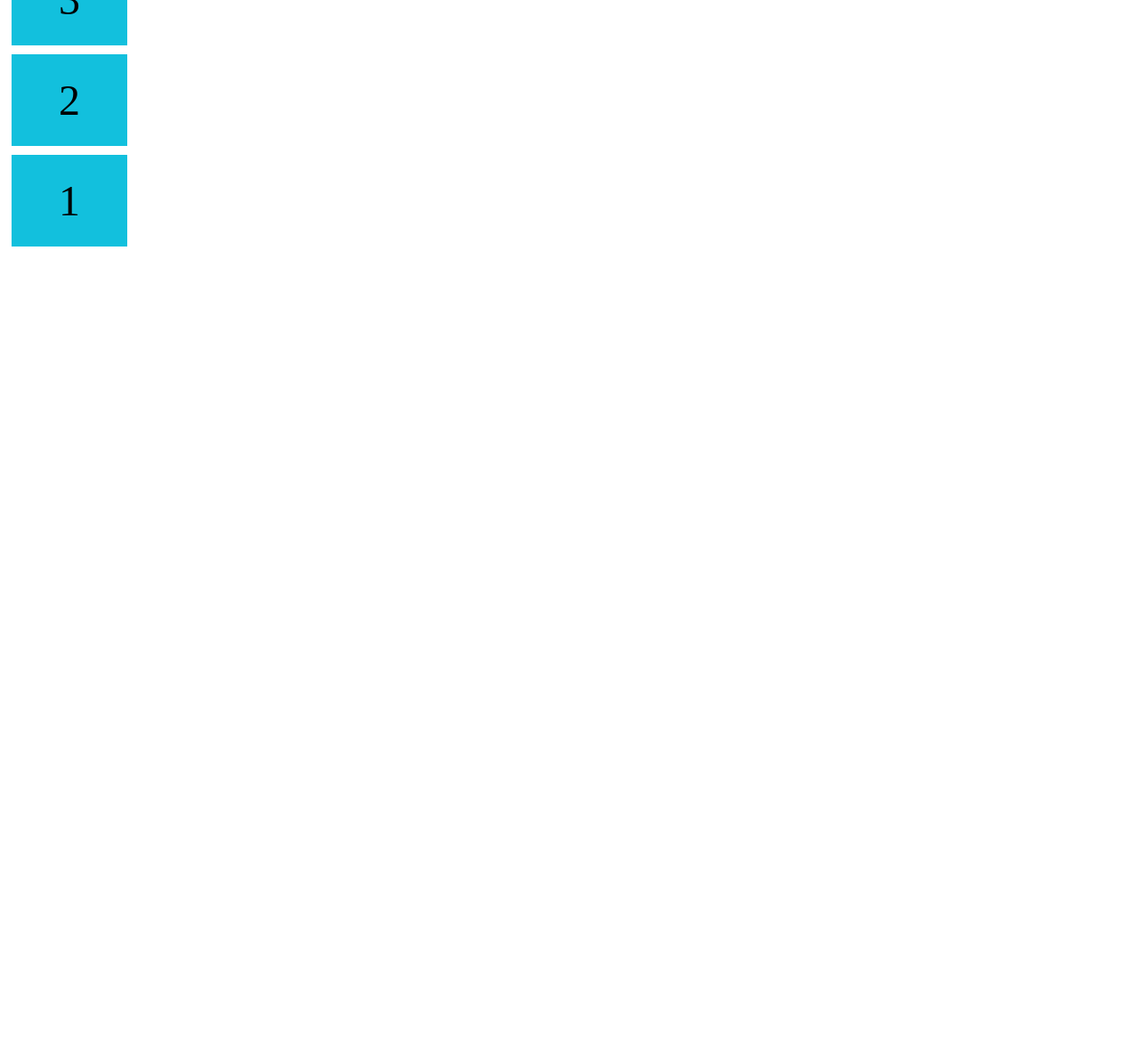
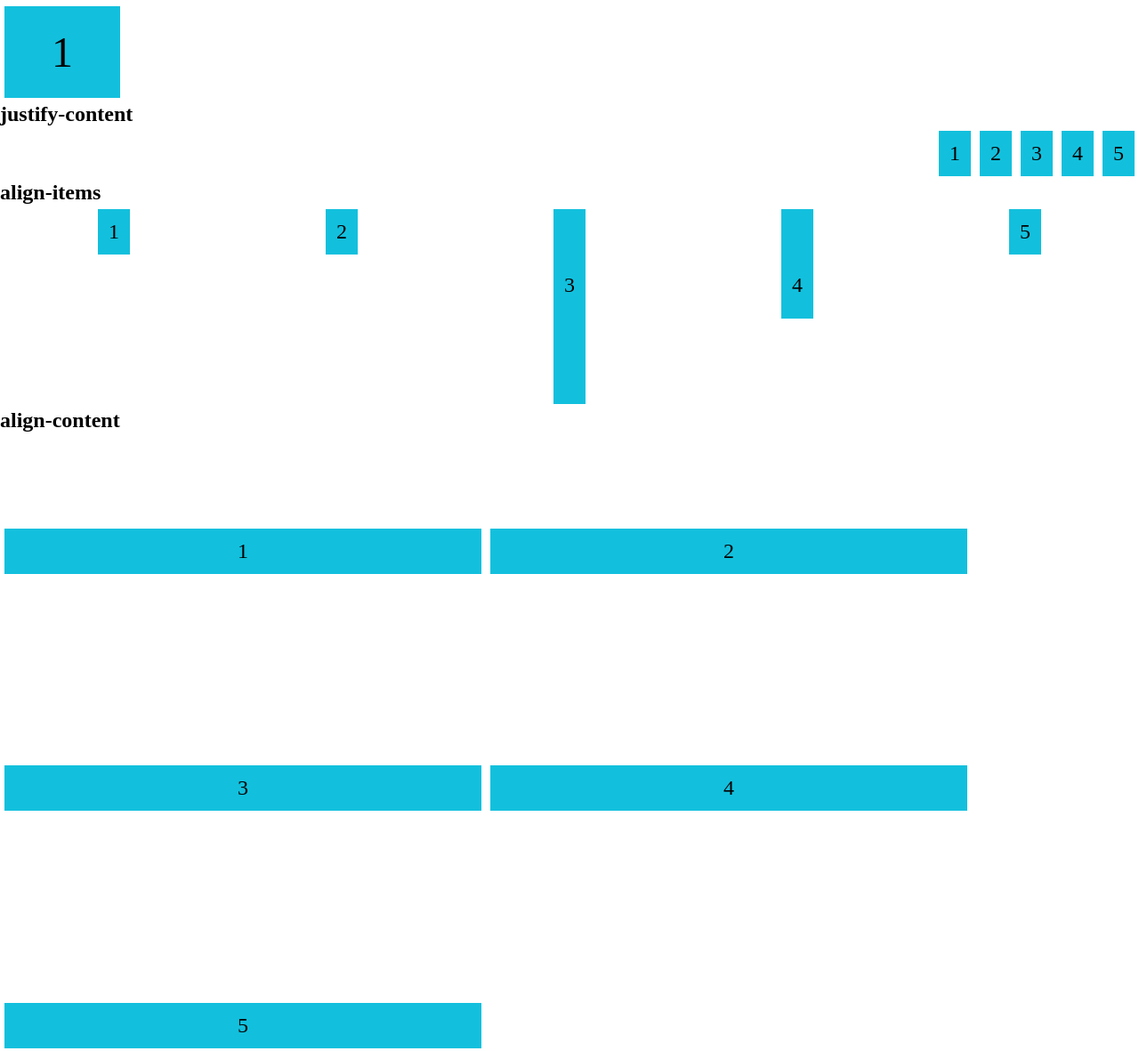
Before and after one commit to Senya-hub/for-myself, a plain HTML site: page fb/index.html in a window 1280 px wide. Shown: the part 1214-2395 px from the top of the page at 89% size. Before the commit the page ends 1504 px from the top, so only its background shows below. Drawn offline with Linux system fonts and the light colour scheme.

Commit message:
add self

```diff
--- a/fb/index.html
+++ b/fb/index.html
@@ -44,5 +44,29 @@
 	  <div class="item5">4</div>
 	  <div class="item5">5</div>
     </div>
+	<h2>justify-content</h2>
+	<div class="flex6">
+	  <div class="item6">1</div>
+	  <div class="item6">2</div>
+	  <div class="item6">3</div>
+	  <div class="item6">4</div>
+	  <div class="item6">5</div>
+    </div>
+	<h2>align-items</h2>
+	<div class="flex7">
+	  <div class="item7">1</div>
+	  <div class="item7">2</div>
+	  <div class="item7 active">3</div>
+	  <div class="item7 active-2">4</div>
+	  <div class="item7">5</div>
+    </div>
+	<h2>align-content</h2>
+	<div class="flex8">
+	  <div class="item8">1</div>
+	  <div class="item8">2</div>
+	  <div class="item8 active">3</div>
+	  <div class="item8 active-2">4</div>
+	  <div class="item8">5</div>
+    </div>
   </body>
 </html>
--- a/fb/styles.css
+++ b/fb/styles.css
@@ -107,3 +107,58 @@
   text-align:center;
 
 }
+
+
+* {
+  margin: 0;
+  padding: 0;
+}
+body, html {
+  height: 100vh;
+}
+.flex6 {
+  display: flex;
+  justify-content: flex-end; /* по умолчанию flex-start, часто используется space-between(around) или center, при baseline выравнивается по контенту */
+}
+.item6 {
+  background-color: #12c0dd;
+  font-size: 1.5em;
+  padding: 0.5em;
+  margin: 5px;
+  text-align:center;
+}
+.flex7 {
+  display: flex;
+  justify-content: space-around;
+  align-items: flex-start; /*высота всех элементов сбрасывается и прижимает к верху(по умолчанию срейч), при end будут выравниваться по нижнему краю*/
+
+}
+.item7 {
+  background-color: #12c0dd;
+  font-size: 1.5em;
+  padding: 0.5em;
+  margin: 5px;
+  text-align:center;
+}
+.active {
+  padding: 3em .5em 5em .5em;
+}
+.active-2 {
+  padding: 3em .5em 1em .5em;
+}
+.flex8 {
+  display: flex;
+  height: 100vh;
+  flex-wrap: wrap;/* если уберем то все ячейки постараются разместится в одну строку*/
+  align-items: flex-start;
+  height: 100%;
+  align-content: space-around;/*по вертикали, есть flex-end, flex-start, space-between(только если сделаем ширину flex-basis 30%*/
+}
+.item8 {
+  background-color: #12c0dd;
+  font-size: 1.5em;
+  padding: 0.5em;
+  margin: 5px;
+  text-align:center;
+  flex-basis: 40%;
+}
```
